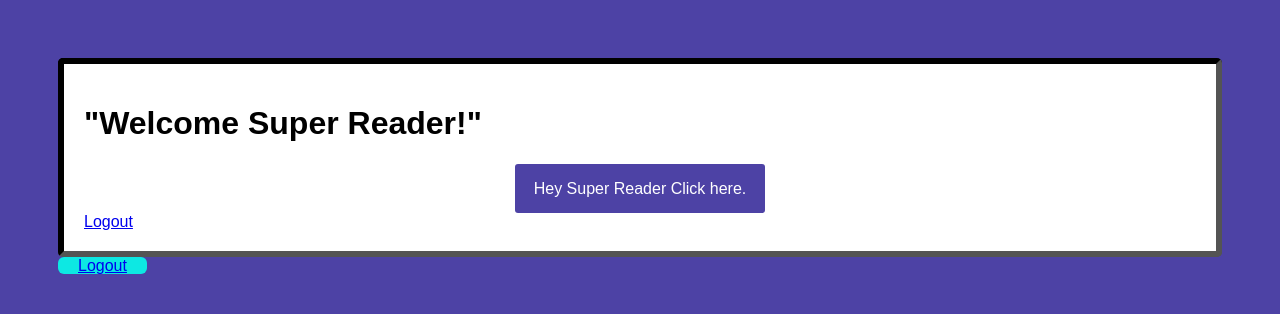
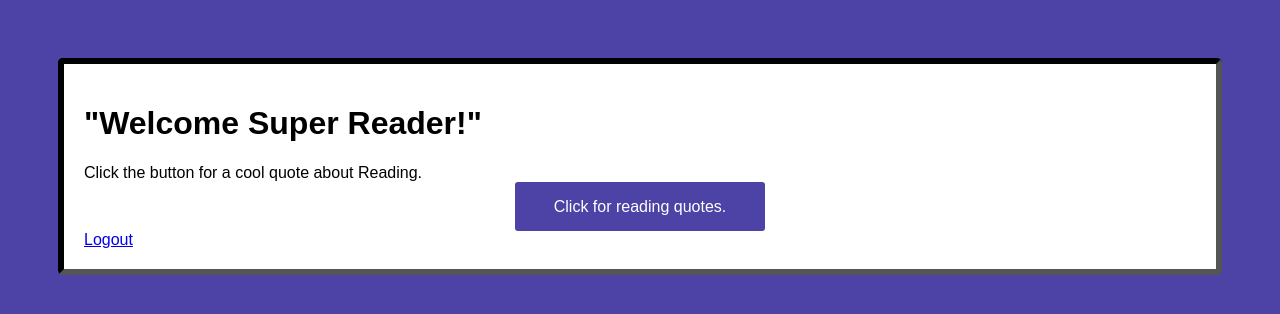
Before and after one commit to ClJarvis/BookIn, a Flask app: page / in a window 1280 px wide. Shown: the top 314 px of the page. Run offline with Flask 2, Linux system fonts and the light colour scheme; the visitor is signed in with stand-in values (Sample User, id 1).

Commit message:
added more reading quites, used subscript for authors,

```diff
--- a/templates/success.html
+++ b/templates/success.html
@@ -3,6 +3,7 @@
 {% block body %}
 	<div class="login-screen" id="inspire">
 		<h1>"Welcome Super Reader!"</h1>
+		Click the button for a cool quote about Reading.
 <!-- animate drop in text BOOKS
 	<div class="outer">
 		<div class="booktext" data-text="BOOKS!">BOOKS!</div>
@@ -11,18 +12,22 @@
 	</div>
 
 -->
-<input type="submit" value="Hey Super Reader Click here." class="btn btn-primary btn-large btn-block" id="submit" onclick="inspireQuote();">
+<input type="submit" value="Click for reading quotes." class="btn btn-primary btn-large btn-block" id="submit" onclick="inspireQuote();">
 		 <a href='/logout'>Logout</a>
 	</div>
 <script>
 	var quotes = [
-	"Good job!",
-	"YEAH!!",
-	"WAY TO GO",
-	"Excellent!",
-	"Keep Reading",
-	"Love to read!",
-	"Celebrate"
+	"\“Reading without reflecting is like eating without digesting.\” \<sub>– Edmund Burke\</sub>",
+	"\“Books are a uniquely portable magic.\” \<sub>– Stephen King\</sub>",
+	"\“Reading is to the mind what exercise is to the body.\” \<sub>– Richard Steele\</sub>",
+	"\“Reading is a discount ticket to everywhere.\”  \<sub>– Mary Schmich\</sub>",
+	"\“Once you learn to read, you will be forever free\”  \<sub>– Frederick Douglass\</sub>",
+	"\"Today a reader, tomorrow a leader.\" \<sub>– Margaret Fuller\</sub>",
+	"\“There is more treasure in books than in all the pirate’s loot on Treasure Island.\” \<sub>– Walt Disney\</sub>",
+	"\“You can find magic wherever you look.  Sit back and relax all you need is a book!\” \<sub>– Dr. Seuss\</sub>",
+	"\"If you are going to get anywhere in life you have to read a lot of books.\” \<sub>– Roald Dahl\</sub>",
+	"\"No entertainment is so cheap as reading, nor any pleasure so lasting.\" \<sub>— Lady Montagu\</sub>"
+
 ]
 
 
@@ -33,5 +38,5 @@ console.log(quotes[randomNumber]);
 }
 </script>
 
-<a href='/logout' class="logout">Logout</a>
+<!--a href='/logout' class="logout">Logout</a -->
  {% endblock %}
```
